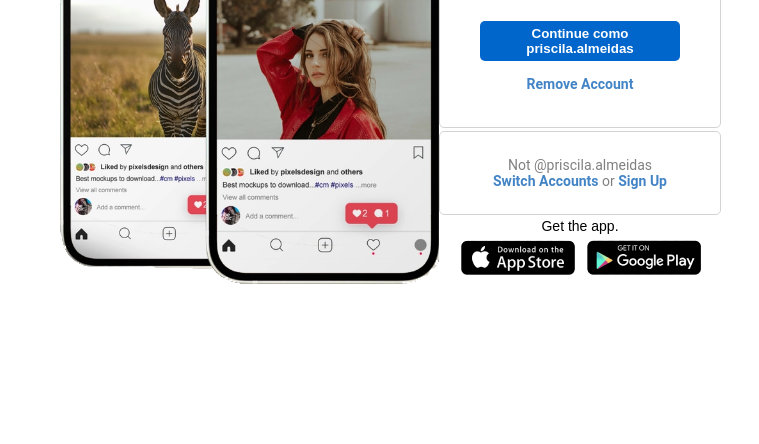
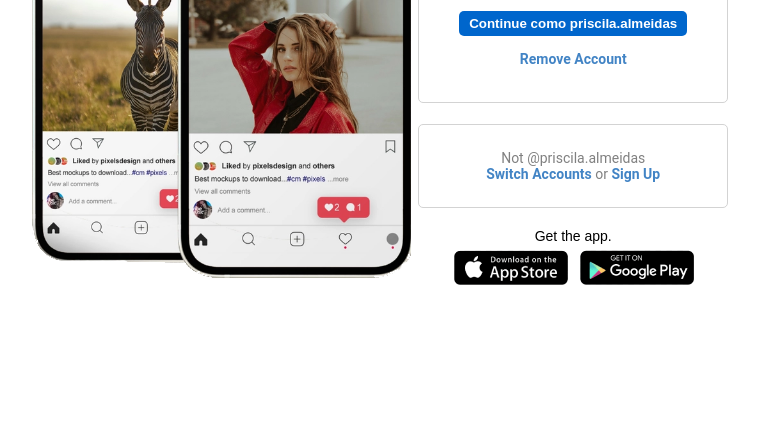
Before and after one commit to Priscilaas/Instagram, a plain HTML site: page index.html in a window 1280 px wide. Shown: the part 356-800 px from the top of the page, without its empty margins (260-1019 px from the left). Drawn offline with Linux system fonts and the light colour scheme.

Commit message:
Atualização de responsividade

```diff
--- a/assets/css/style.css
+++ b/assets/css/style.css
@@ -20,11 +20,15 @@ section{
     align-items: center;
     width: 50vw;
 }
+article{
+    height: 500px;
+}
+
 aside{
     text-align: center;
     display: flex;
     flex-direction: column;
-    height: 60vh;
+    height: 500px;
     justify-content: space-between;
 
 }
@@ -91,3 +95,15 @@ a{
     }
 
 }
+@media (min-width: 1201px) and (max-width: 1902px){
+    section{
+        width: 55vw;
+    }
+
+}
+@media (min-width: 1902px) and (max-width: 2560px){
+    section{
+        width: 40vw;
+    }
+
+}
```
